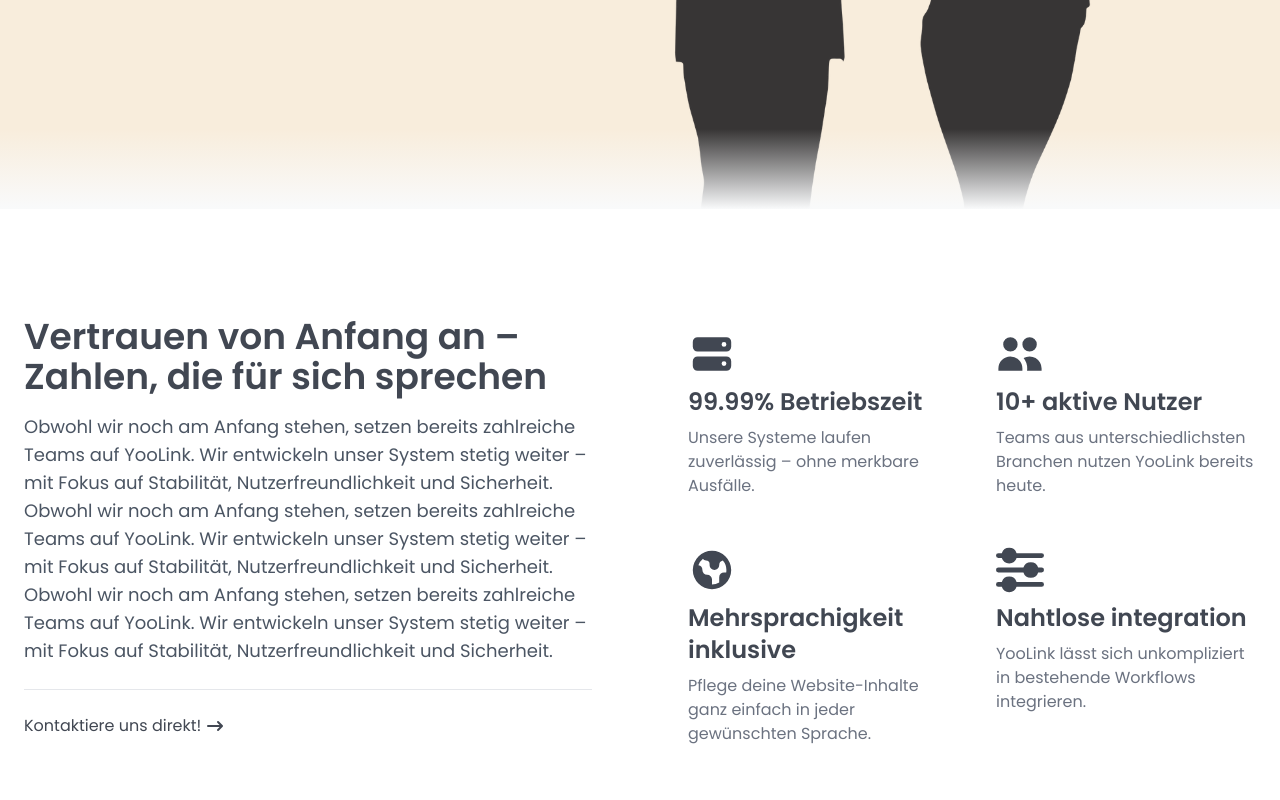
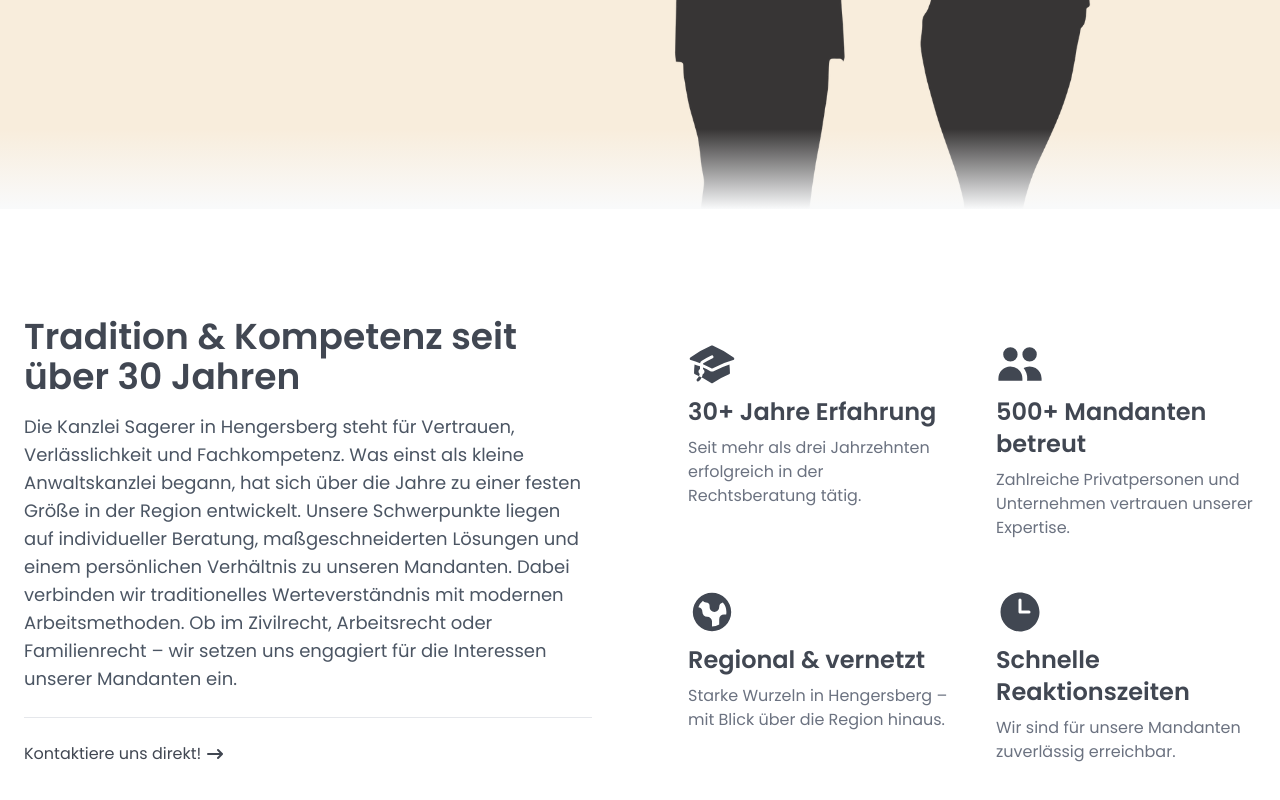
Before and after one commit to SirMelo01/SteuerkanzleiSagerer, a website: page index.html in a window 1280 px wide. Shown: the part 518-1318 px from the top of the page. Drawn offline with Linux system fonts and the light colour scheme.

Commit message:
asdfadsfasdf

```diff
--- a/index.html
+++ b/index.html
@@ -154,8 +154,10 @@
     <section class="">
         <div class="items-center max-w-7xl px-4 py-8 mx-auto lg:grid lg:grid-cols-4 lg:gap-16 xl:gap-24 lg:py-24 lg:px-6">
             <div class="col-span-2 mb-8 text-center md:text-left">
-                <h2 class="mt-3 mb-4 text-4xl font-semibold text-[#414752]">Vertrauen von Anfang an – Zahlen, die für sich sprechen</h2>
-                <p class="text-gray-600 text-lg">Obwohl wir noch am Anfang stehen, setzen bereits zahlreiche Teams auf YooLink. Wir entwickeln unser System stetig weiter – mit Fokus auf Stabilität, Nutzerfreundlichkeit und Sicherheit. Obwohl wir noch am Anfang stehen, setzen bereits zahlreiche Teams auf YooLink. Wir entwickeln unser System stetig weiter – mit Fokus auf Stabilität, Nutzerfreundlichkeit und Sicherheit. Obwohl wir noch am Anfang stehen, setzen bereits zahlreiche Teams auf YooLink. Wir entwickeln unser System stetig weiter – mit Fokus auf Stabilität, Nutzerfreundlichkeit und Sicherheit.</p>
+                <h2 class="mt-3 mb-4 text-4xl font-semibold text-[#414752]">Tradition & Kompetenz seit über 30 Jahren</h2>
+                <p class="text-gray-600 text-lg">Die Kanzlei Sagerer in Hengersberg steht für Vertrauen, Verlässlichkeit und Fachkompetenz. Was einst als kleine Anwaltskanzlei begann, hat sich über die Jahre zu einer festen Größe in der Region entwickelt.
+                                                   Unsere Schwerpunkte liegen auf individueller Beratung, maßgeschneiderten Lösungen und einem persönlichen Verhältnis zu unseren Mandanten. Dabei verbinden wir traditionelles Werteverständnis mit modernen Arbeitsmethoden.
+                                                   Ob im Zivilrecht, Arbeitsrecht oder Familienrecht – wir setzen uns engagiert für die Interessen unserer Mandanten ein.</p>
                 <div class="pt-6 mt-6 space-y-4 border-t border-gray-200">
                     <div>
                       <a href="#" class="inline-flex items-center text-base text-[#414752] hover:text-orange-500">
@@ -167,26 +169,30 @@
             </div>
             <div class="col-span-2 space-y-8 md:grid md:grid-cols-2 md:gap-12 md:space-y-0">
                 <div>
-                    <svg class="w-10 h-10 mb-2 text-[#414752] md:w-12 md:h-12" fill="currentColor" viewBox="0 0 20 20" xmlns="http://www.w3.org/2000/svg"><path fill-rule="evenodd" d="M2 5a2 2 0 012-2h12a2 2 0 012 2v2a2 2 0 01-2 2H4a2 2 0 01-2-2V5zm14 1a1 1 0 11-2 0 1 1 0 012 0zM2 13a2 2 0 012-2h12a2 2 0 012 2v2a2 2 0 01-2 2H4a2 2 0 01-2-2v-2zm14 1a1 1 0 11-2 0 1 1 0 012 0z" clip-rule="evenodd"></path></svg>
-                    <h3 class="mb-2 text-2xl font-semibold text-[#414752]">99.99% Betriebszeit</h3>
-                    <p class="text-gray-500 text-base">Unsere Systeme laufen zuverlässig – ohne merkbare Ausfälle.</p>
+                    <svg xmlns="http://www.w3.org/2000/svg" viewBox="0 0 24 24" fill="currentColor" class="-10 h-10 mb-2 text-[#414752] md:w-12 md:h-12">
+                        <path d="M11.7 2.805a.75.75 0 0 1 .6 0A60.65 60.65 0 0 1 22.83 8.72a.75.75 0 0 1-.231 1.337 49.948 49.948 0 0 0-9.902 3.912l-.003.002c-.114.06-.227.119-.34.18a.75.75 0 0 1-.707 0A50.88 50.88 0 0 0 7.5 12.173v-.224c0-.131.067-.248.172-.311a54.615 54.615 0 0 1 4.653-2.52.75.75 0 0 0-.65-1.352 56.123 56.123 0 0 0-4.78 2.589 1.858 1.858 0 0 0-.859 1.228 49.803 49.803 0 0 0-4.634-1.527.75.75 0 0 1-.231-1.337A60.653 60.653 0 0 1 11.7 2.805Z" />
+                        <path d="M13.06 15.473a48.45 48.45 0 0 1 7.666-3.282c.134 1.414.22 2.843.255 4.284a.75.75 0 0 1-.46.711 47.87 47.87 0 0 0-8.105 4.342.75.75 0 0 1-.832 0 47.87 47.87 0 0 0-8.104-4.342.75.75 0 0 1-.461-.71c.035-1.442.121-2.87.255-4.286.921.304 1.83.634 2.726.99v1.27a1.5 1.5 0 0 0-.14 2.508c-.09.38-.222.753-.397 1.11.452.213.901.434 1.346.66a6.727 6.727 0 0 0 .551-1.607 1.5 1.5 0 0 0 .14-2.67v-.645a48.549 48.549 0 0 1 3.44 1.667 2.25 2.25 0 0 0 2.12 0Z" />
+                        <path d="M4.462 19.462c.42-.419.753-.89 1-1.395.453.214.902.435 1.347.662a6.742 6.742 0 0 1-1.286 1.794.75.75 0 0 1-1.06-1.06Z" />
+                      </svg>
+                      <h3 class="mb-2 text-2xl font-semibold text-[#414752]">30+ Jahre Erfahrung</h3>
+                    <p class="text-gray-500 text-base">Seit mehr als drei Jahrzehnten erfolgreich in der Rechtsberatung tätig.</p>
                 </div>
                 <div>
                     <svg class="w-10 h-10 mb-2 text-[#414752] md:w-12 md:h-12" fill="currentColor" viewBox="0 0 20 20" xmlns="http://www.w3.org/2000/svg"><path d="M9 6a3 3 0 11-6 0 3 3 0 016 0zM17 6a3 3 0 11-6 0 3 3 0 016 0zM12.93 17c.046-.327.07-.66.07-1a6.97 6.97 0 00-1.5-4.33A5 5 0 0119 16v1h-6.07zM6 11a5 5 0 015 5v1H1v-1a5 5 0 015-5z"></path></svg>
-                    <h3 class="mb-2 text-2xl font-semibold text-[#414752]">10+ aktive Nutzer</h3>
-                    <p class="text-gray-500 text-base">Teams aus unterschiedlichsten Branchen nutzen YooLink bereits heute.</p>
+                    <h3 class="mb-2 text-2xl font-semibold text-[#414752]">500+ Mandanten betreut</h3>
+                    <p class="text-gray-500 text-base">Zahlreiche Privatpersonen und Unternehmen vertrauen unserer Expertise.</p>
                 </div>
                 <div>
                     <svg class="w-10 h-10 mb-2 text-[#414752] md:w-12 md:h-12" fill="currentColor" viewBox="0 0 20 20" xmlns="http://www.w3.org/2000/svg"><path fill-rule="evenodd" d="M10 18a8 8 0 100-16 8 8 0 000 16zM4.332 8.027a6.012 6.012 0 011.912-2.706C6.512 5.73 6.974 6 7.5 6A1.5 1.5 0 019 7.5V8a2 2 0 004 0 2 2 0 011.523-1.943A5.977 5.977 0 0116 10c0 .34-.028.675-.083 1H15a2 2 0 00-2 2v2.197A5.973 5.973 0 0110 16v-2a2 2 0 00-2-2 2 2 0 01-2-2 2 2 0 00-1.668-1.973z" clip-rule="evenodd"></path></svg>
-                    <h3 class="mb-2 text-2xl font-semibold text-[#414752]">Mehrsprachigkeit inklusive</h3>
-                    <p class="text-gray-500 text-base">Pflege deine Website-Inhalte ganz einfach in jeder gewünschten Sprache.</p>
+                    <h3 class="mb-2 text-2xl font-semibold text-[#414752]">Regional & vernetzt</h3>
+                    <p class="text-gray-500 text-base">Starke Wurzeln in Hengersberg – mit Blick über die Region hinaus.</p>
                 </div>
                 <div>
-                    <svg class="w-10 h-10 mb-2 text-[#414752] md:w-12 md:h-12" aria-hidden="true" xmlns="http://www.w3.org/2000/svg" fill="currentColor" viewBox="0 0 20 20">
-                        <path d="M1 5h1.424a3.228 3.228 0 0 0 6.152 0H19a1 1 0 1 0 0-2H8.576a3.228 3.228 0 0 0-6.152 0H1a1 1 0 1 0 0 2Zm18 4h-1.424a3.228 3.228 0 0 0-6.152 0H1a1 1 0 1 0 0 2h10.424a3.228 3.228 0 0 0 6.152 0H19a1 1 0 0 0 0-2Zm0 6H8.576a3.228 3.228 0 0 0-6.152 0H1a1 1 0 0 0 0 2h1.424a3.228 3.228 0 0 0 6.152 0H19a1 1 0 0 0 0-2Z"/>
-                    </svg>
-                    <h3 class="mb-2 text-2xl font-semibold text-[#414752]">Nahtlose integration</h3>
-                    <p class="text-gray-500 text-base">YooLink lässt sich unkompliziert in bestehende Workflows integrieren.</p>
+                    <svg xmlns="http://www.w3.org/2000/svg" viewBox="0 0 24 24" fill="currentColor" class="w-10 h-10 mb-2 text-[#414752] md:w-12 md:h-12">
+                        <path fill-rule="evenodd" d="M12 2.25c-5.385 0-9.75 4.365-9.75 9.75s4.365 9.75 9.75 9.75 9.75-4.365 9.75-9.75S17.385 2.25 12 2.25ZM12.75 6a.75.75 0 0 0-1.5 0v6c0 .414.336.75.75.75h4.5a.75.75 0 0 0 0-1.5h-3.75V6Z" clip-rule="evenodd" />
+                      </svg>
+                    <h3 class="mb-2 text-2xl font-semibold text-[#414752]">Schnelle Reaktionszeiten</h3>
+                    <p class="text-gray-500 text-base">Wir sind für unsere Mandanten zuverlässig erreichbar.</p>
                 </div>
             </div>
         </div>
```
